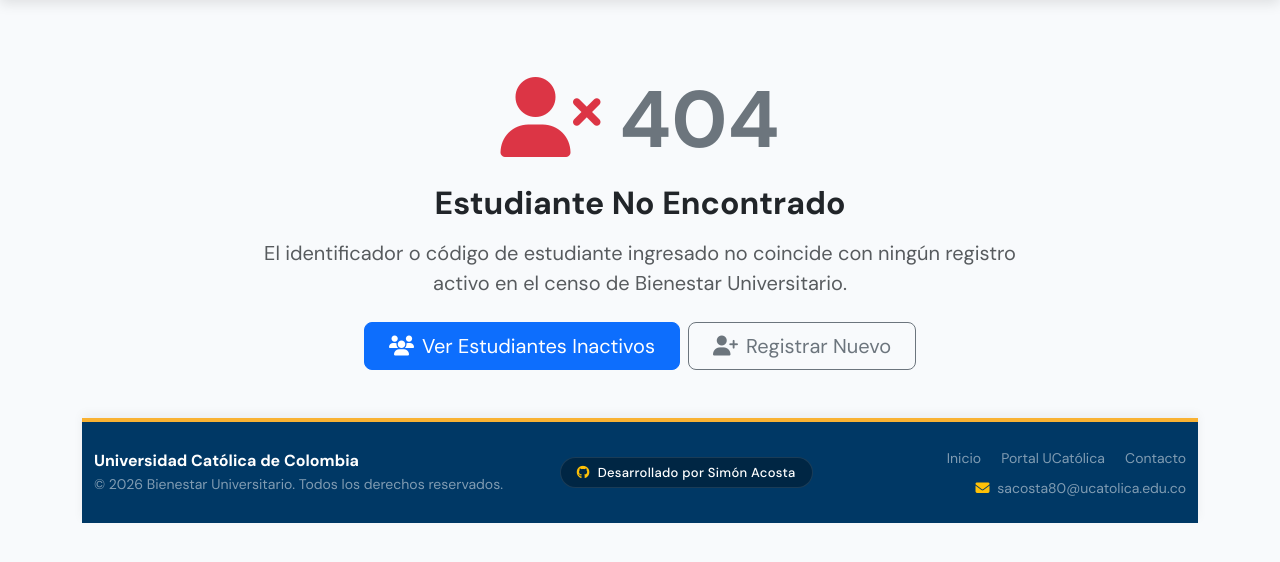
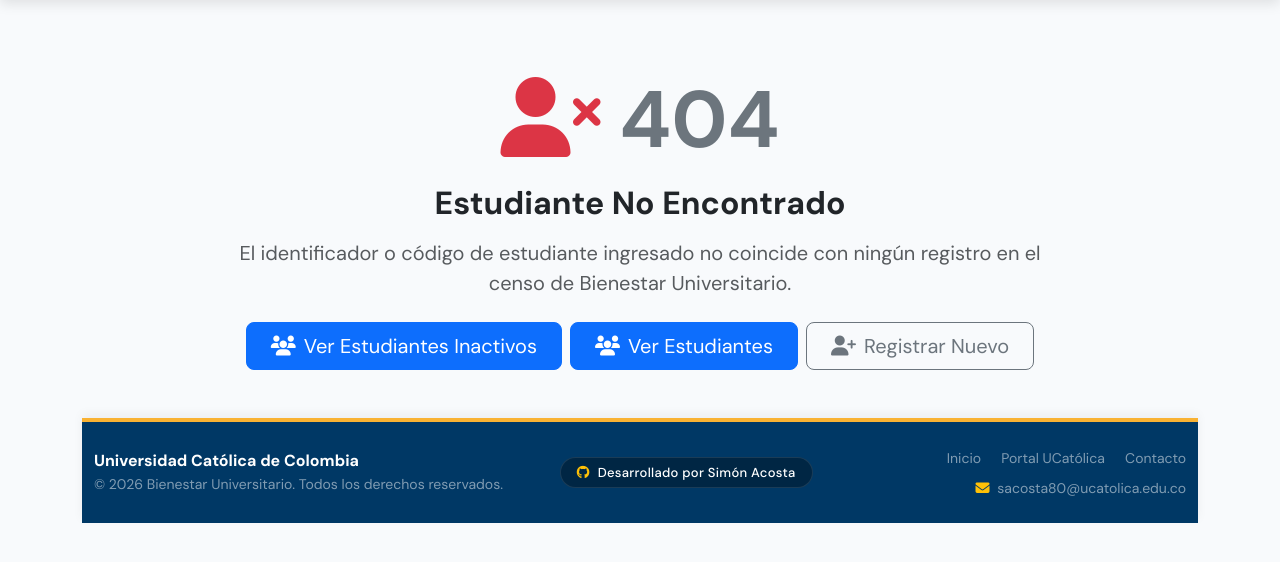
Before and after one commit to Simon-Acosta-1580/Proyecto-Integrador-2026-1, a FastAPI app: page /estudiante/1 in a window 1280 px wide. Shown: the part 67-629 px from the top of the page. Run offline with FastAPI, Linux system fonts and the light colour scheme.

Commit message:
[UPLOAD] ajustes en validaciones de error html estudiantes

```diff
--- a/templates/error_estudiante.html
+++ b/templates/error_estudiante.html
@@ -11,11 +11,14 @@
                 </div>
                 <h2 class="fw-bold text-dark mb-3">Estudiante No Encontrado</h2>
                 <p class="text-muted lead mb-4">
-                    El identificador o código de estudiante ingresado no coincide con ningún registro activo en el censo de Bienestar Universitario.
+                    El identificador o código de estudiante ingresado no coincide con ningún registro en el censo de Bienestar Universitario.
                 </p>
                 <div class="d-grid gap-2 d-sm-flex justify-content-sm-center">
                     <a href="/estudiantesInactivos" class="btn btn-primary btn-lg px-4 gap-3">
                         <i class="fa-solid fa-users me-2"></i>Ver Estudiantes Inactivos
+                    </a>
+                    <a href="/estudiantes" class="btn btn-primary btn-lg px-4 gap-3">
+                        <i class="fa-solid fa-users me-2"></i>Ver Estudiantes
                     </a>
                     <a href="/estudiante/nuevo" class="btn btn-outline-secondary btn-lg px-4">
                         <i class="fa-solid fa-user-plus me-2"></i>Registrar Nuevo
```
